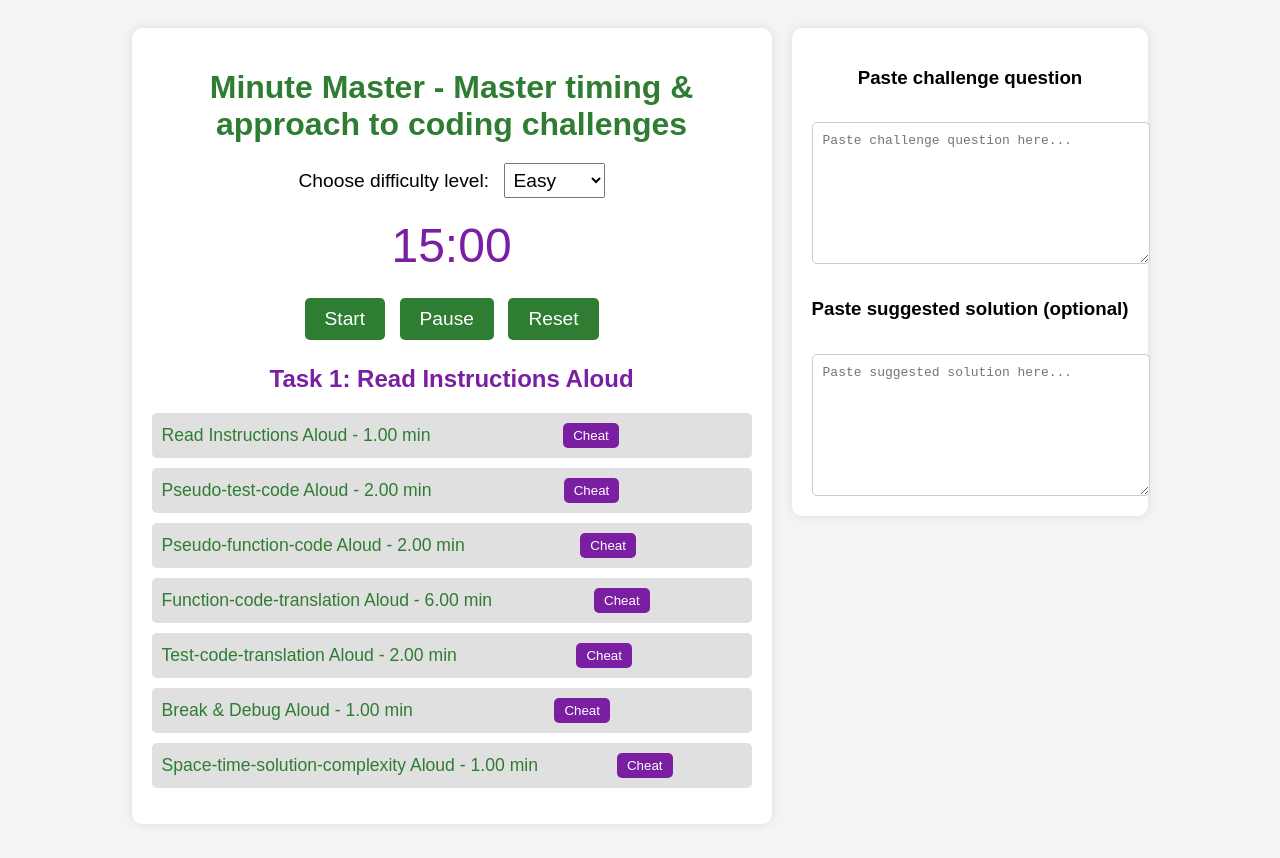
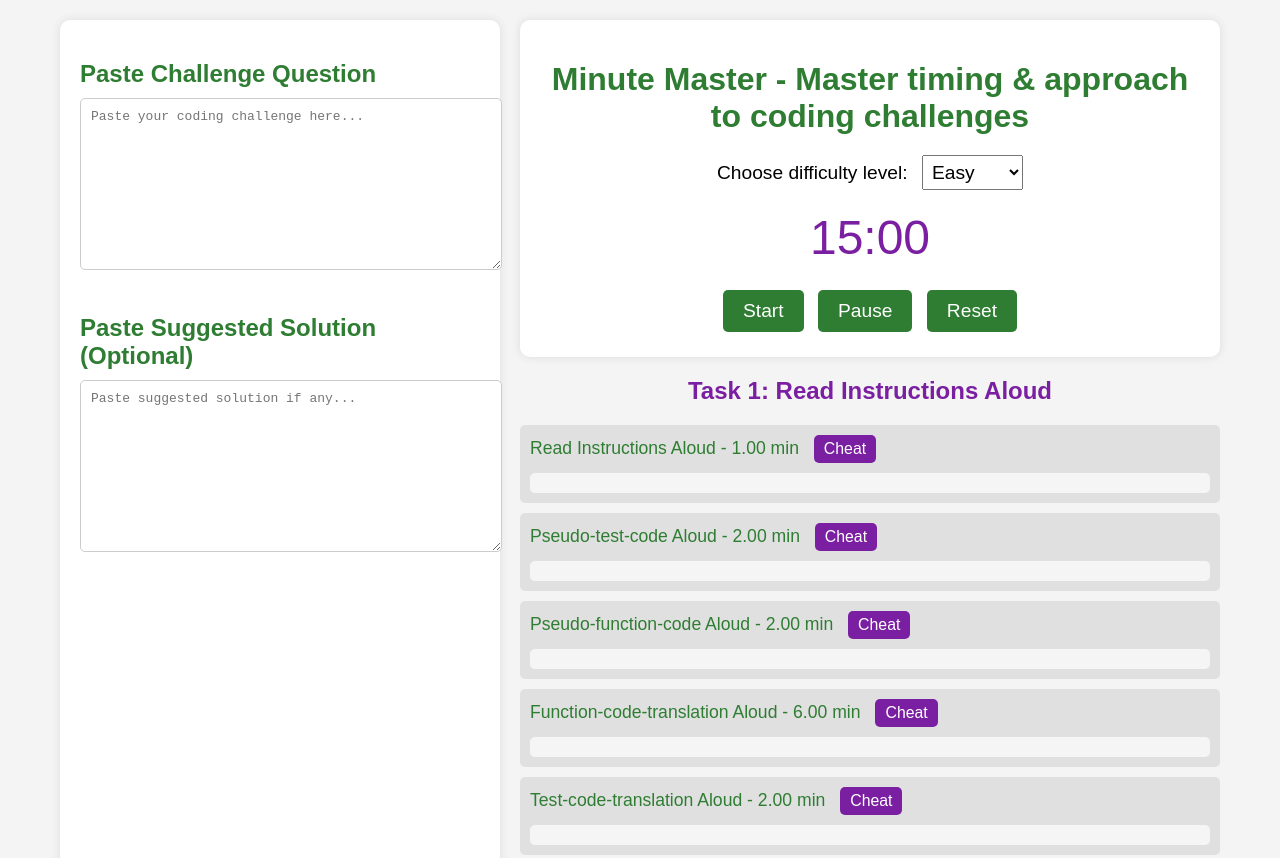
Before and after one commit to ThirDecade2020/MinuteMaster, a plain HTML site: page client/index.html in a window 1280 px wide. Shown: the top 858 px of the page. Drawn offline with Linux system fonts and the light colour scheme.

Commit message:
Reorganize layout: left input areas, right tasks and timer

```diff
--- a/client/index.html
+++ b/client/index.html
@@ -8,9 +8,19 @@
 </head>
 <body>
     <div class="main-container">
+        <!-- Left column: Challenge inputs -->
+        <div class="input-container">
+            <h2>Paste Challenge Question</h2>
+            <textarea id="challenge-question" placeholder="Paste your coding challenge here..."></textarea>
+
+            <h2>Paste Suggested Solution (Optional)</h2>
+            <textarea id="suggested-solution" placeholder="Paste suggested solution if any..."></textarea>
+        </div>
+
+        <!-- Right column: Timer and tasks -->
+        <div class="tasks-container">
             <div class="timer-container">
                 <h1>Minute Master - Master timing & approach to coding challenges</h1>
-
                 <label for="difficulty">Choose difficulty level:</label>
                 <select id="difficulty">
                     <option value="easy" selected>Easy</option>
@@ -27,6 +37,7 @@
                     <button id="pause">Pause</button>
                     <button id="reset">Reset</button>
                 </div>
+            </div>
 
             <h2 id="current-task">Task 1: Read Instructions Aloud</h2>
 
@@ -34,14 +45,6 @@
                 <ul id="tasks"></ul>
             </div>
         </div>
-
-        <div class="input-container">
-            <h3>Paste challenge question</h3>
-            <textarea id="challenge-question" placeholder="Paste challenge question here..."></textarea>
-
-            <h3>Paste suggested solution (optional)</h3>
-            <textarea id="suggested-solution" placeholder="Paste suggested solution here..."></textarea>
-        </div>
     </div>
 
     <script src="script.js"></script>
--- a/client/script.js
+++ b/client/script.js
@@ -33,6 +33,7 @@ function formatTime(seconds) {
 }
 
 function getTaskStyle(taskName) {
+    if (taskName === "Read Instructions Aloud") return "meta";
     if (taskName.includes("Pseudo")) return "pseudocode";
     if (taskName.includes("Space-time-solution")) return "iterative";
     return "code";
@@ -66,8 +67,17 @@ async function handleCheat(taskIndex) {
     const li = taskList.children[taskIndex];
     const solutionContainer = li.querySelector('.solution-container');
 
+    // Toggle collapse if already shown
     if (solutionContainer.innerHTML.trim() !== '') {
         solutionContainer.innerHTML = '';
+        return;
+    }
+
+    const taskStyle = getTaskStyle(tasks[taskIndex]);
+
+    // Handle the special first task
+    if (taskStyle === "meta") {
+        solutionContainer.innerHTML = `<pre><code>Read the question out loud dummy. Cheating is more applicable to the next tasks.</code></pre>`;
         return;
     }
 
@@ -81,7 +91,7 @@ async function handleCheat(taskIndex) {
                 taskName: tasks[taskIndex],
                 challengeQuestion: challengeInput.value,
                 suggestedSolution: suggestedInput.value,
-                taskStyle: getTaskStyle(tasks[taskIndex])
+                taskStyle: taskStyle
             })
         });
 
--- a/client/style.css
+++ b/client/style.css
@@ -1,132 +1,139 @@
 body {
-  font-family: Arial, sans-serif; /* Sets the font for the body text */
-  background-color: #f4f4f4; /* Defines the background color of the page */
-  text-align: center; /* Centers the text alignment */
-  padding: 20px; /* Adds padding around the body content */
+    font-family: Arial, sans-serif;
+    background-color: #f4f4f4;
+    margin: 0;
+    padding: 20px;
 }
 
 .main-container {
-  display: flex;
-  gap: 20px;
-  justify-content: center;
-  align-items: flex-start;
-  flex-wrap: wrap;
+    display: flex;
+    gap: 20px;
+    justify-content: center;
+}
+
+/* Left column: input area */
+.input-container {
+    flex: 1;
+    max-width: 400px;
+    background-color: white;
+    padding: 20px;
+    border-radius: 10px;
+    box-shadow: 0 0 10px rgba(0,0,0,0.1);
+}
+
+.input-container h2 {
+    color: #2e7d32;
+    margin-bottom: 10px;
+}
+
+.input-container textarea {
+    width: 100%;
+    height: 150px;
+    padding: 10px;
+    font-family: monospace;
+    font-size: 1em;
+    margin-bottom: 20px;
+    border-radius: 5px;
+    border: 1px solid #ccc;
+    resize: vertical;
+}
+
+/* Right column: tasks and timer */
+.tasks-container {
+    flex: 2;
+    max-width: 700px;
 }
 
 .timer-container {
-  background-color: white; /* Sets the background color of the container */
-  border-radius: 10px; /* Rounds the corners of the container */
-  padding: 20px; /* Adds padding inside the container */
-  max-width: 600px; /* Limits the maximum width of the container */
-  box-shadow: 0 0 10px rgba(0, 0, 0, 0.1); /* Adds a subtle shadow effect around the container */
+    background-color: white;
+    padding: 20px;
+    border-radius: 10px;
+    box-shadow: 0 0 10px rgba(0,0,0,0.1);
+    text-align: center;
 }
 
 h1 {
-  color: #2e7d32; /* Sets the color of the main heading */
-  margin-bottom: 20px; /* Adds space below the heading */
+    color: #2e7d32;
+    margin-bottom: 20px;
 }
 
 label {
-  font-size: 1.2em; /* Increases the font size of the label */
-  margin-right: 10px; /* Adds space to the right of the label */
+    font-size: 1.2em;
+    margin-right: 10px;
 }
 
 #difficulty {
-  font-size: 1.2em; /* Increases the font size of the difficulty dropdown */
-  padding: 5px; /* Adds padding inside the dropdown */
+    font-size: 1.2em;
+    padding: 5px;
 }
 
 .timer {
-  font-size: 3em; /* Sets a large font size for the timer display */
-  color: #7b1fa2; /* Sets the color of the timer display */
-  margin: 20px 0; /* Adds vertical space around the timer */
+    font-size: 3em;
+    color: #7b1fa2;
+    margin: 20px 0;
 }
 
 .controls button {
-  font-size: 1.2em; /* Increases the font size of the buttons */
-  background-color: #2e7d32; /* Sets the background color of the buttons */
-  color: white; /* Sets the text color of the buttons */
-  border: none; /* Removes the default border of the buttons */
-  padding: 10px 20px; /* Adds padding inside the buttons */
-  margin: 5px; /* Adds space between the buttons */
-  border-radius: 5px; /* Rounds the corners of the buttons */
-  cursor: pointer; /* Changes the cursor to a pointer on hover */
+    font-size: 1.2em;
+    background-color: #2e7d32;
+    color: white;
+    border: none;
+    padding: 10px 20px;
+    margin: 5px;
+    border-radius: 5px;
+    cursor: pointer;
 }
 
 .controls button:hover {
-  background-color: #1b5e20; /* Changes the background color of the button on hover */
+    background-color: #1b5e20;
 }
 
 #current-task {
-  font-size: 1.5em; /* Increases the font size for the current task display */
-  color: #7b1fa2; /* Sets the color of the current task display */
-  margin-top: 20px; /* Adds space above the current task display */
+    font-size: 1.5em;
+    color: #7b1fa2;
+    margin-top: 20px;
+    text-align: center;
 }
 
 .task-list {
-  text-align: left; /* Aligns the task list items to the left */
-  margin-top: 20px; /* Adds space above the task list */
+    text-align: left;
+    margin-top: 20px;
 }
 
 .task-list ul {
-  list-style: none; /* Removes bullet points from the unordered list */
-  padding: 0; /* Removes default padding from the list */
+    list-style: none;
+    padding: 0;
 }
 
 .task-list li {
-  background-color: #e0e0e0; /* Sets the background color of each task item */
-  margin: 10px 0; /* Adds vertical space between task items */
-  padding: 10px; /* Adds padding inside each task item */
-  font-size: 1.1em; /* Sets the font size for the task items */
-  color: #2e7d32; /* Sets the text color of the task items */
-  border-radius: 5px; /* Rounds the corners of the task items */
-  display: flex;
-  justify-content: space-between;
-  align-items: center;
+    background-color: #e0e0e0;
+    margin: 10px 0;
+    padding: 10px;
+    font-size: 1.1em;
+    color: #2e7d32;
+    border-radius: 5px;
 }
 
-.input-container {
-  background-color: white;
-  border-radius: 10px;
-  padding: 20px;
-  max-width: 400px;
-  box-shadow: 0 0 10px rgba(0,0,0,0.1);
-  display: flex;
-  flex-direction: column;
-  gap: 15px;
+.task-list button.cheat-btn {
+    margin-left: 10px;
+    padding: 5px 10px;
+    font-size: 0.9em;
+    border-radius: 5px;
+    background-color: #7b1fa2;
+    color: white;
+    border: none;
+    cursor: pointer;
 }
 
-.input-container textarea {
-  width: 100%;
-  min-height: 120px;
-  padding: 10px;
-  font-family: monospace;
-  font-size: 1em;
-  border-radius: 5px;
-  border: 1px solid #ccc;
-  resize: vertical;
+.task-list button.cheat-btn:hover {
+    background-color: #4a0072;
 }
 
-.solution-container pre {
-  background-color: #f0f0f0;
-  padding: 10px;
-  border-radius: 5px;
-  overflow-x: auto;
-  text-align: left;
-  font-family: "Fira Code", monospace;
-  margin-top: 10px;
+.solution-container {
+    margin-top: 10px;
+    background-color: #f5f5f5;
+    padding: 10px;
+    border-radius: 5px;
+    font-family: monospace;
+    white-space: pre-wrap;
 }
-
-.cheat-btn {
-  background-color: #7b1fa2;
-  color: white;
-  border: none;
-  padding: 5px 10px;
-  border-radius: 5px;
-  cursor: pointer;
-  margin-left: 10px;
-}
-
-.cheat-btn:hover {
-  background-color: #4a0072;
-}
```
Lines whose indentation alone changed are shown as unchanged.
